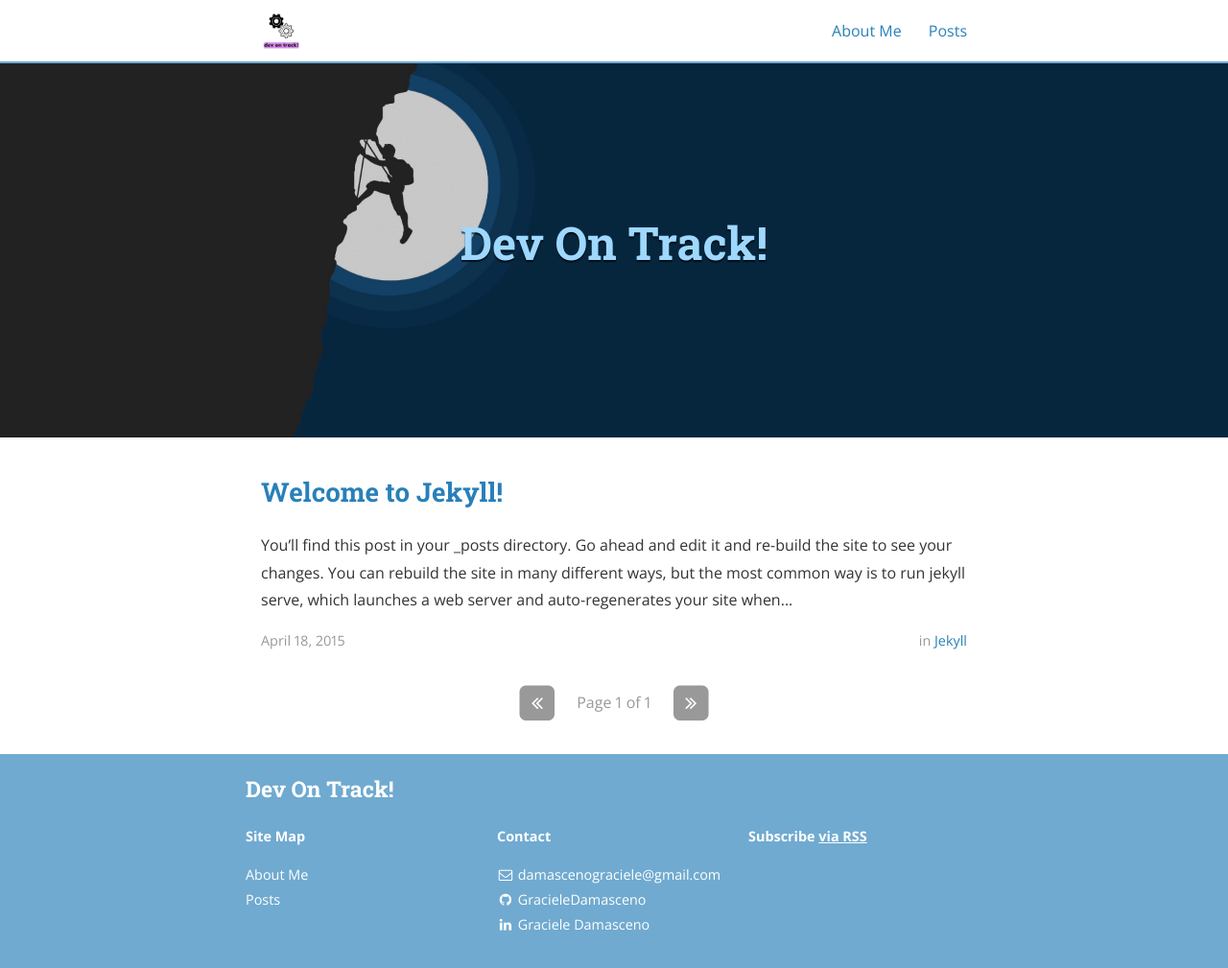
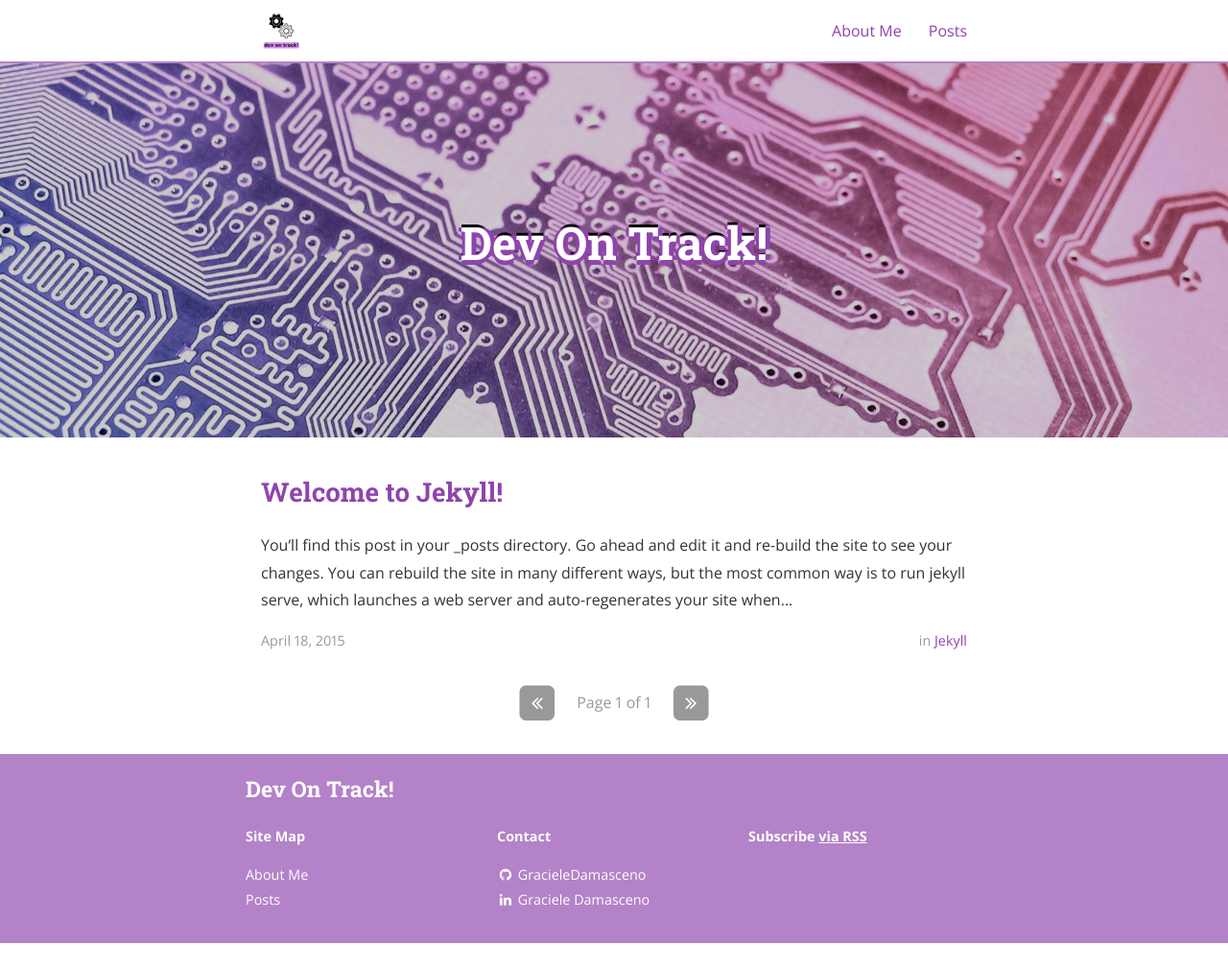
Before and after one commit to GracieleDamasceno/dev-on-track, a Jekyll site: the page built from index.html, in a window 1280 px wide and 1009 px high. Shown: the whole window at 96% size. Built offline with Jekyll 4.4.1, drawn with Linux system fonts in a browser that asks for light colours; nearby versions of some CDN libraries; the list of posts is cut into pages by our own code.

Commit message:
fix: adjusting configuration

```diff
--- a/Gemfile
+++ b/Gemfile
@@ -3,3 +3,7 @@
 gem 'jekyll-archives'
 gem 'jekyll-sitemap'
 gem 'jekyll-paginate-v2'
+
+group :development do
+    gem 'rake'
+end
--- a/_config.yml
+++ b/_config.yml
@@ -11,14 +11,13 @@
 # Site settings
 title: Dev On Track!
 subtitle:
-email: damascenograciele@gmail.com
 name: Graciele Damasceno
 description: >
 # Base URL of site (i.e. /blog). It should always start with a slash,
 # and never end with a slash. Set it to a blank value if hosting at the
 # root of your server.
-baseurl: "" # the subpath of your site, e.g. /blog/
-url: "" # the base hostname & protocol for your site
+baseurl: "/dev-on-track" # the subpath of your site, e.g. /blog/
+url: "https://gracieledamasceno.github.io" # the base hostname & protocol for your site
 cover: "/assets/header-image.jpg"
 logo: "/assets/logo-dot.png"
 
@@ -45,8 +44,8 @@
     category: '/category/:name/'
     tag: '/tag/:name/'
 
-# Disqus comments
-# disqus_shortname: bencentra
+#Disqus comments
+disqus_shortname: https-gracieledamasceno-github-io-dev-on-track
 
 # Google analytics
 # ga_tracking_id: "UA-XXXX-1"
--- a/_includes/footer.html
+++ b/_includes/footer.html
@@ -16,12 +16,6 @@
 
       <p><strong>Contact</strong></p>
       <ul class="social-media-list">
-        <li>
-          <a href="mailto:{{ site.email }}">
-            <i class="fa fa-envelope-o"></i>
-            <span class="username">{{ site.email }}</span>
-          </a>
-        </li>
 
         {% for social in site.social %}
           {% if social.url != "" %}
--- a/_sass/_layout.scss
+++ b/_sass/_layout.scss
@@ -257,11 +257,11 @@
 	}
 	.site-header-container {
 		color: $white;
-		text-shadow: 0 2px 1px rgba(0,0,0,0.33);
 		background-color: $highlight-color;
 		.site-header{
 			.title {
-				color: #9ed8ff;
+				color: $white;
+				text-shadow: -3px 0 #8e44ad, 0 5px #8e44ad, 5px 0 #8e44ad, 0 -3px black;
 				font-size: modular-scale(6);
 			}
 			.subtitle {
--- a/_sass/base/_variables.scss
+++ b/_sass/base/_variables.scss
@@ -29,7 +29,8 @@
 // Flat UI Colors. For more, see http://flatuicolors.com/
 $turquoise: #1abc9c;	// Turqoise
 $green: #27ae60;	  	// Nephritis
-$blue: #2980b9;				// Belize Hole
+$blue: #2980b9;
+$light-purple: #d68aeb;				// Belize Hole
 $purple: #8e44ad;			// Wisteria
 $orange: #d35400;			// Pumpkin
 $red:	#c0392b;				// Pomegranate
@@ -40,7 +41,7 @@
 // Font Colors
 $base-background-color: #fff;
 $base-font-color: $dark-gray;
-$action-color: $blue;
+$action-color: $purple;
 $highlight-color: tint($action-color, 33%);
 
 // Border
```
Also changed, not shown: Gemfile.lock, assets/header-image.jpg, 1 other file.
